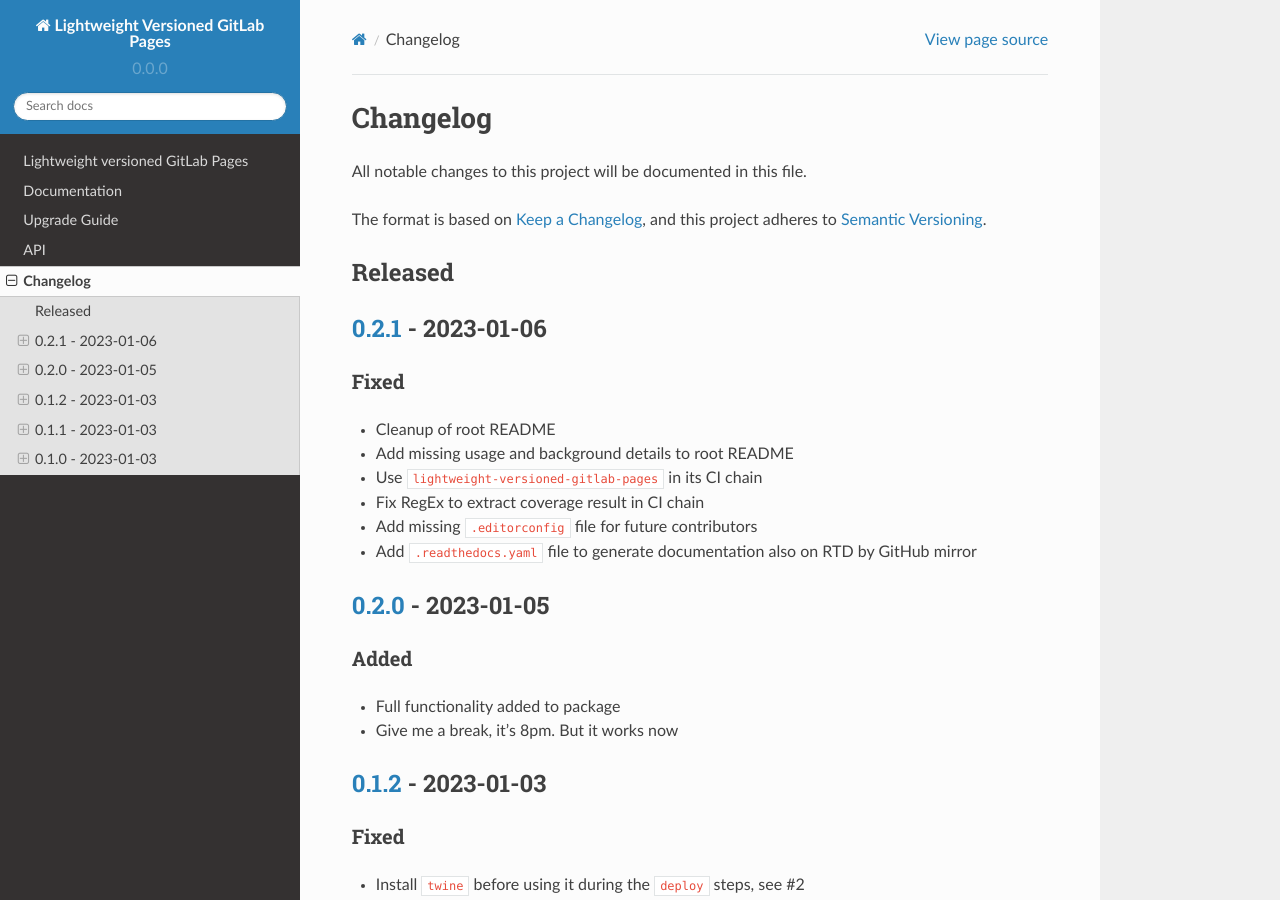
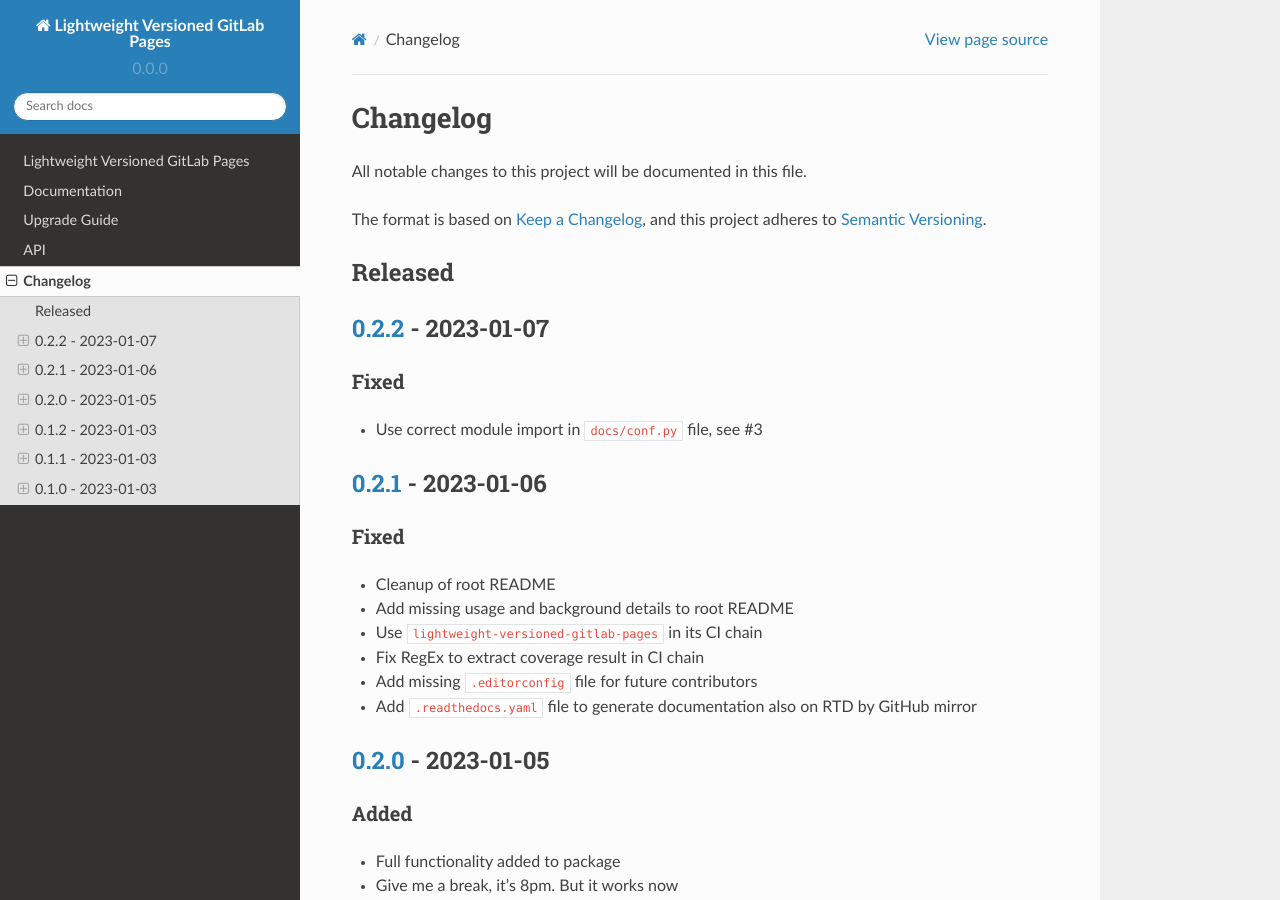
Before and after one commit to brainelectronics/lightweight-versioned-gitlab-pages, a Sphinx documentation site: the page built from docs/changelog_link.rst, in a window 1280 px wide and 900 px high. Built offline with Sphinx 7.4.7 and the Read the Docs theme 2.0.0, drawn with Linux system fonts in a browser that asks for light colours.

Commit message:
import module as required for RTD, fix #3 [ci skip]

```diff
--- a/changelog.md
+++ b/changelog.md
@@ -10,6 +10,10 @@
 -->
 
 ## Released
+## [0.2.2] - 2023-01-07
+### Fixed
+- Use correct module import in `docs/conf.py` file, see #3
+
 ## [0.2.1] - 2023-01-06
 ### Fixed
 - Cleanup of root README
@@ -41,6 +45,7 @@
 	- enabled CI/CD checks, tagging and deploy steps
 
 <!-- Links -->
+[0.2.2]: https://gitlab.com/brainelectronics/lightweight-versioned-gitlab-pages/-/tags/0.2.2
 [0.2.1]: https://gitlab.com/brainelectronics/lightweight-versioned-gitlab-pages/-/tags/0.2.1
 [0.2.0]: https://gitlab.com/brainelectronics/lightweight-versioned-gitlab-pages/-/tags/0.2.0
 [0.1.2]: https://gitlab.com/brainelectronics/lightweight-versioned-gitlab-pages/-/tags/0.1.2
--- a/docs/conf.py
+++ b/docs/conf.py
@@ -14,10 +14,10 @@
 here = Path(__file__).parent.resolve()
 
 try:
-    from lightweight_versioned_gitlab_pages import generate
+    import lightweight_versioned_gitlab_pages
 except ImportError:
     raise SystemExit(
-        "Generator of lightweight_versioned_gitlab_pages has to be importable"
+        "lightweight_versioned_gitlab_pages module has to be importable"
     )
 
 # load elements of version.py
```
Also changed, not shown: README.md (+1 -1 lines).
